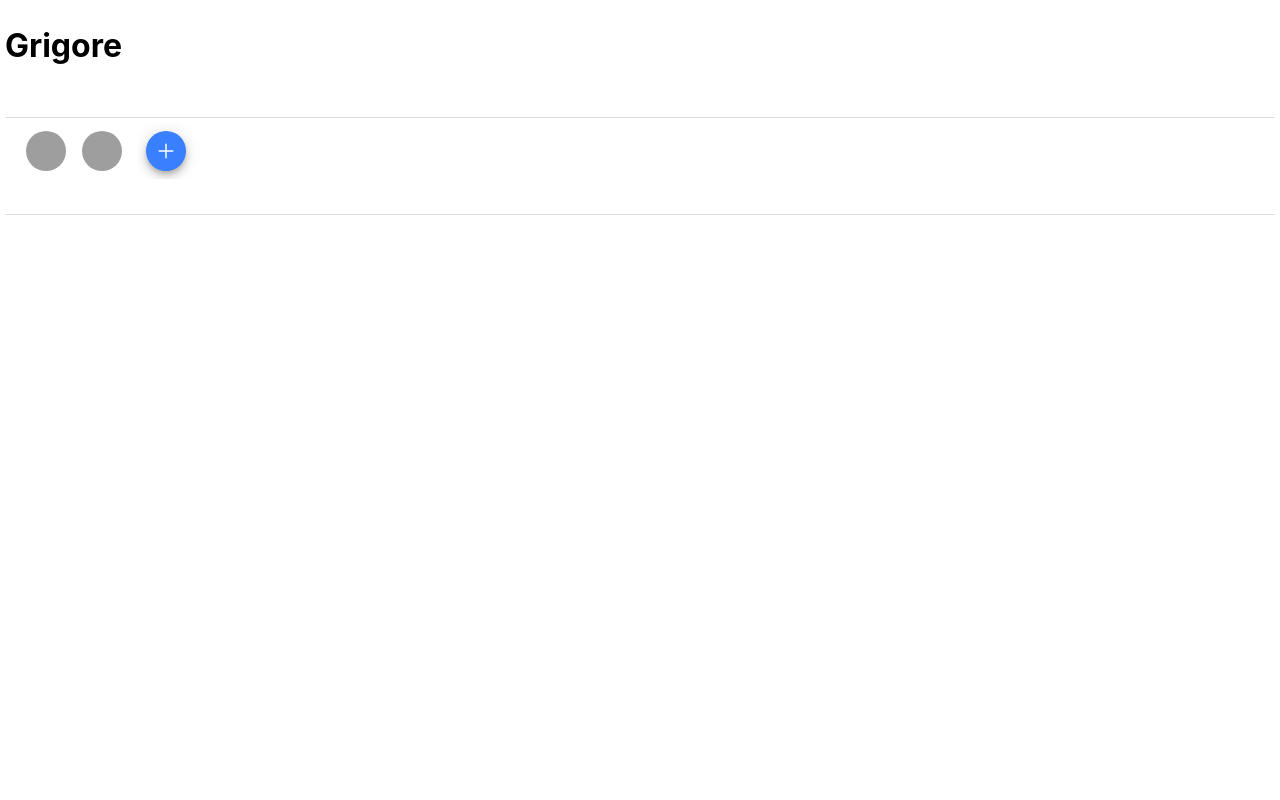
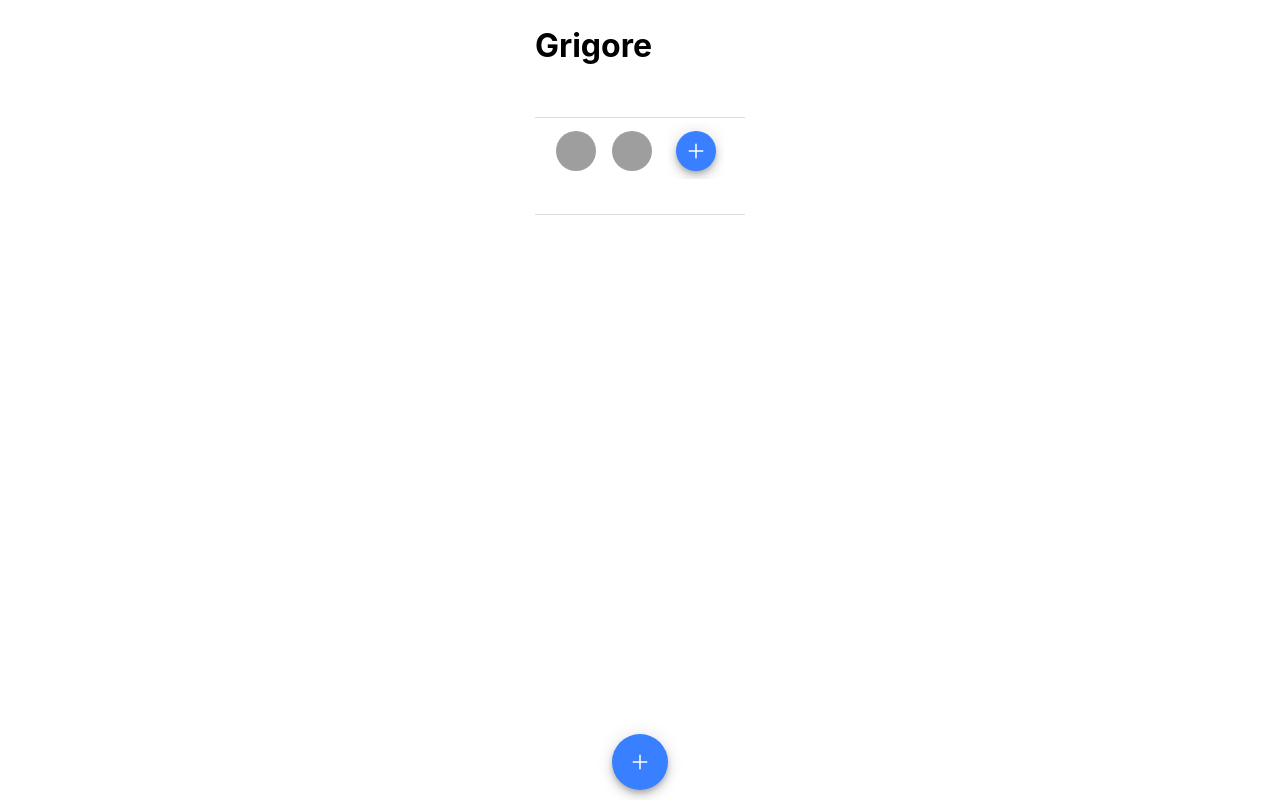
Before and after one commit to CostelEr/MYMEDI-VITE-IONIC, a React (Vite) app in the folder mymedi-vite-ionic/: page / in a window 1280 px wide. Built offline with nearby package versions, Linux system fonts and the light colour scheme; grey boxes are pictures that could not be loaded.

Commit message:
Changed App file content

```diff
--- a/mymedi-vite-ionic/src/App.tsx
+++ b/mymedi-vite-ionic/src/App.tsx
@@ -1,13 +1,15 @@
-import { setupIonicReact } from "@ionic/react";
+import { IonApp, setupIonicReact } from "@ionic/react";
+import { AddInformationButton } from "./components/add-information-button/AddInformationButton";
 
 import { AddPersonPage } from "./components/add-person-page/AddPersonPage";
 
-import "@ionic/react/css/core.css";
-
-setupIonicReact();
-
 function App() {
-  return <AddPersonPage></AddPersonPage>;
+  return (
+    <IonApp>
+      <AddPersonPage></AddPersonPage>
+      <AddInformationButton></AddInformationButton>
+    </IonApp>
+  );
 }
 
 export default App;
```
